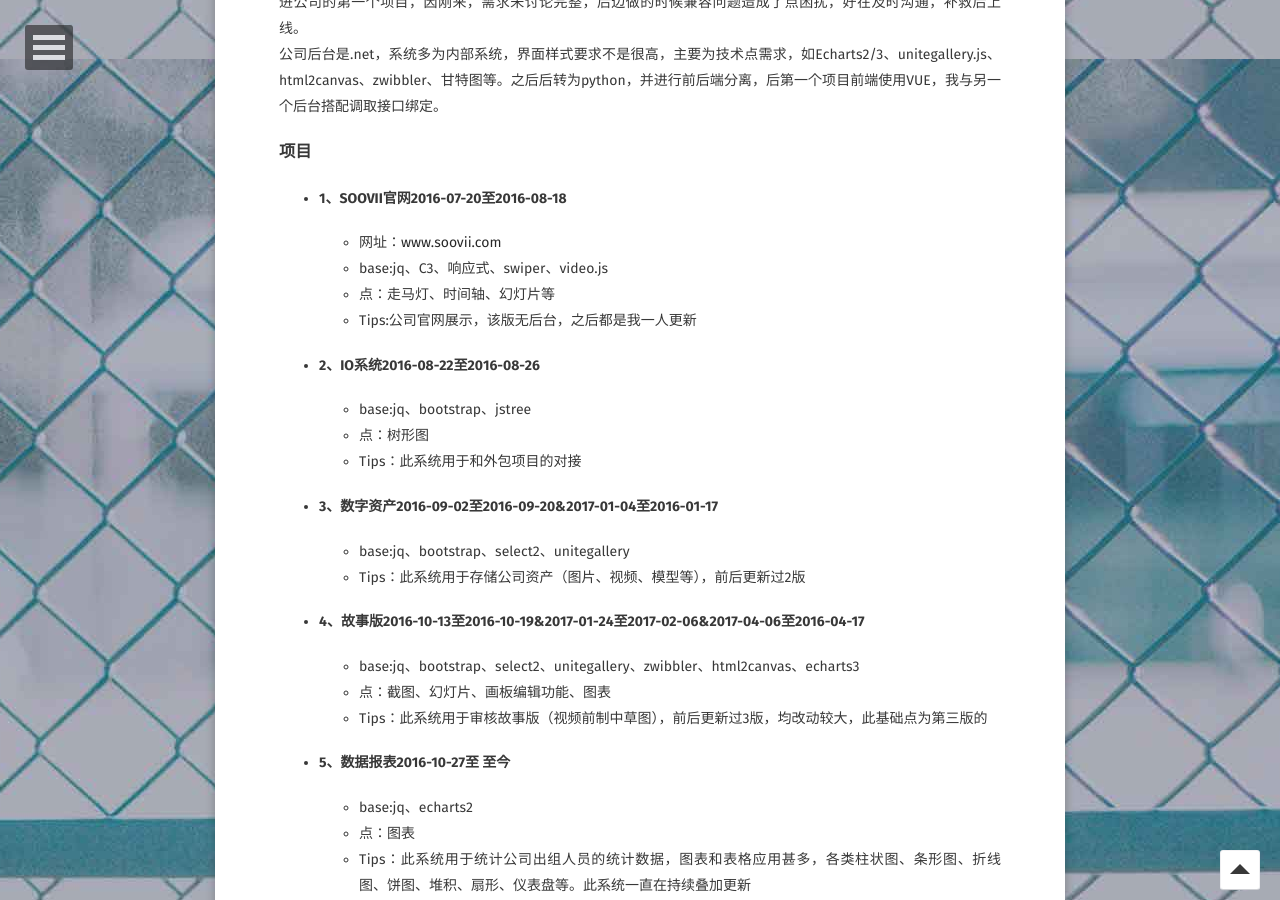
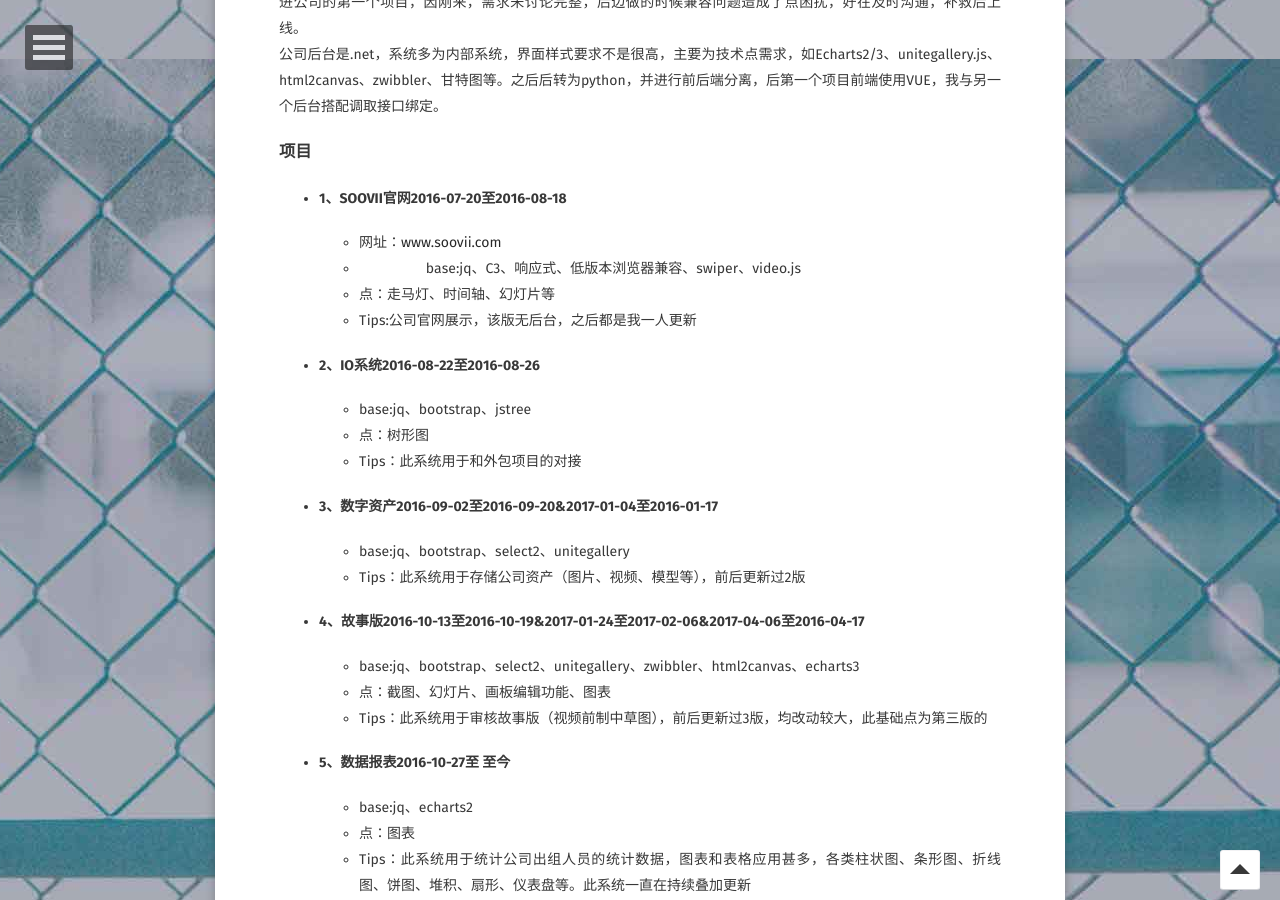
Before and after one commit to ybx13579/IceYang.github.io, a Jekyll site: the page built from about/index.md, in a window 1280 px wide and 900 px high, scrolled down 841 px. Built offline with Jekyll 4.4.1, drawn with Linux system fonts in a browser that asks for light colours; some web fonts are replaced.

Commit message:
Update index.md

```diff
--- a/about/index.md
+++ b/about/index.md
@@ -42,8 +42,8 @@ comments: false
             <ul>
                 <li>网址：<a target="_blank">www.soovii.com</a></li>
                 <li>
-                    base:jq、C3、响应式、swiper、video.js
-                </li>
+                    base:jq、C3、响应式、低版本浏览器兼容、swiper、video.js
+                </li>
                 <li>
                     点：走马灯、时间轴、幻灯片等
                 </li>
```
